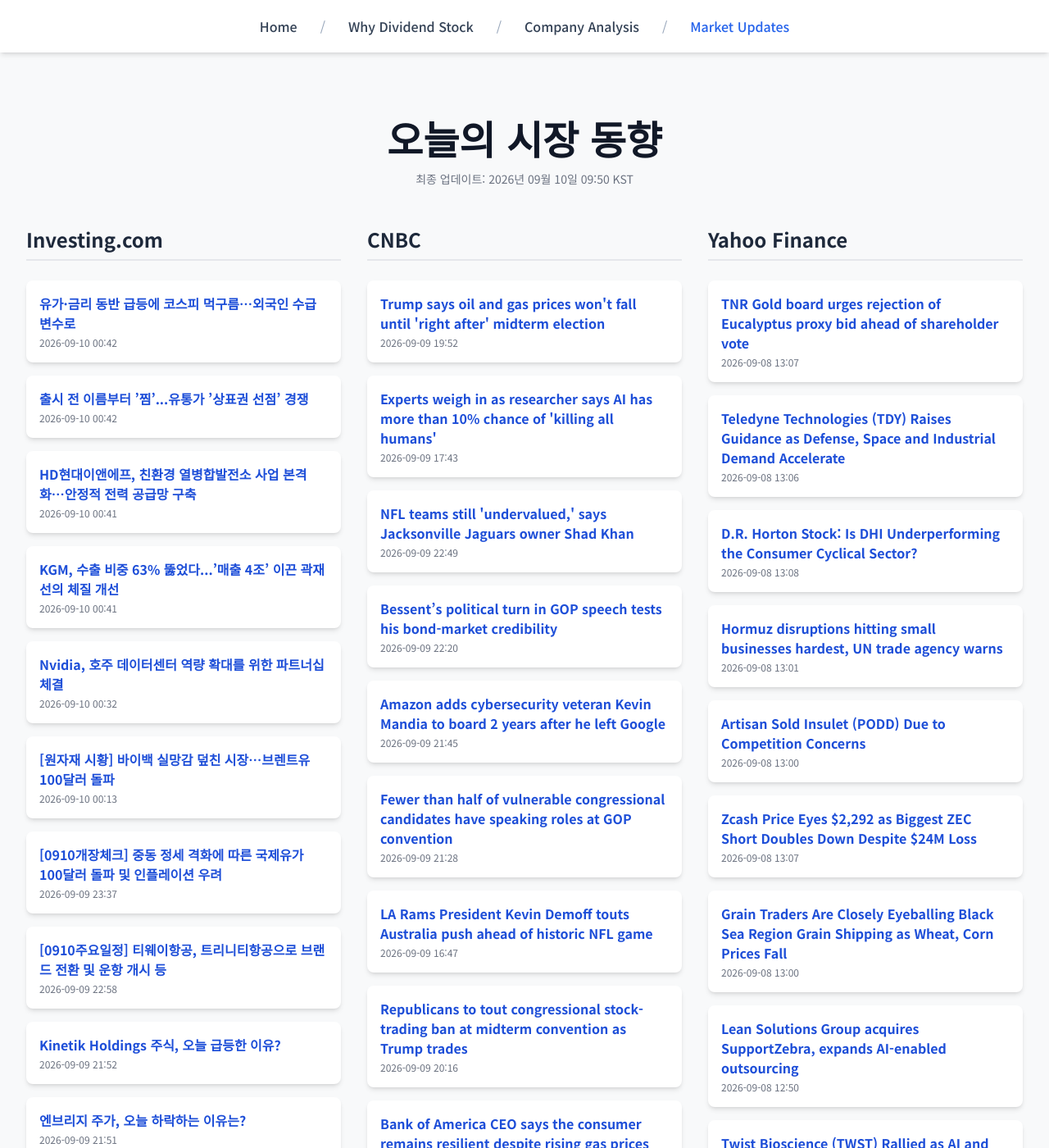
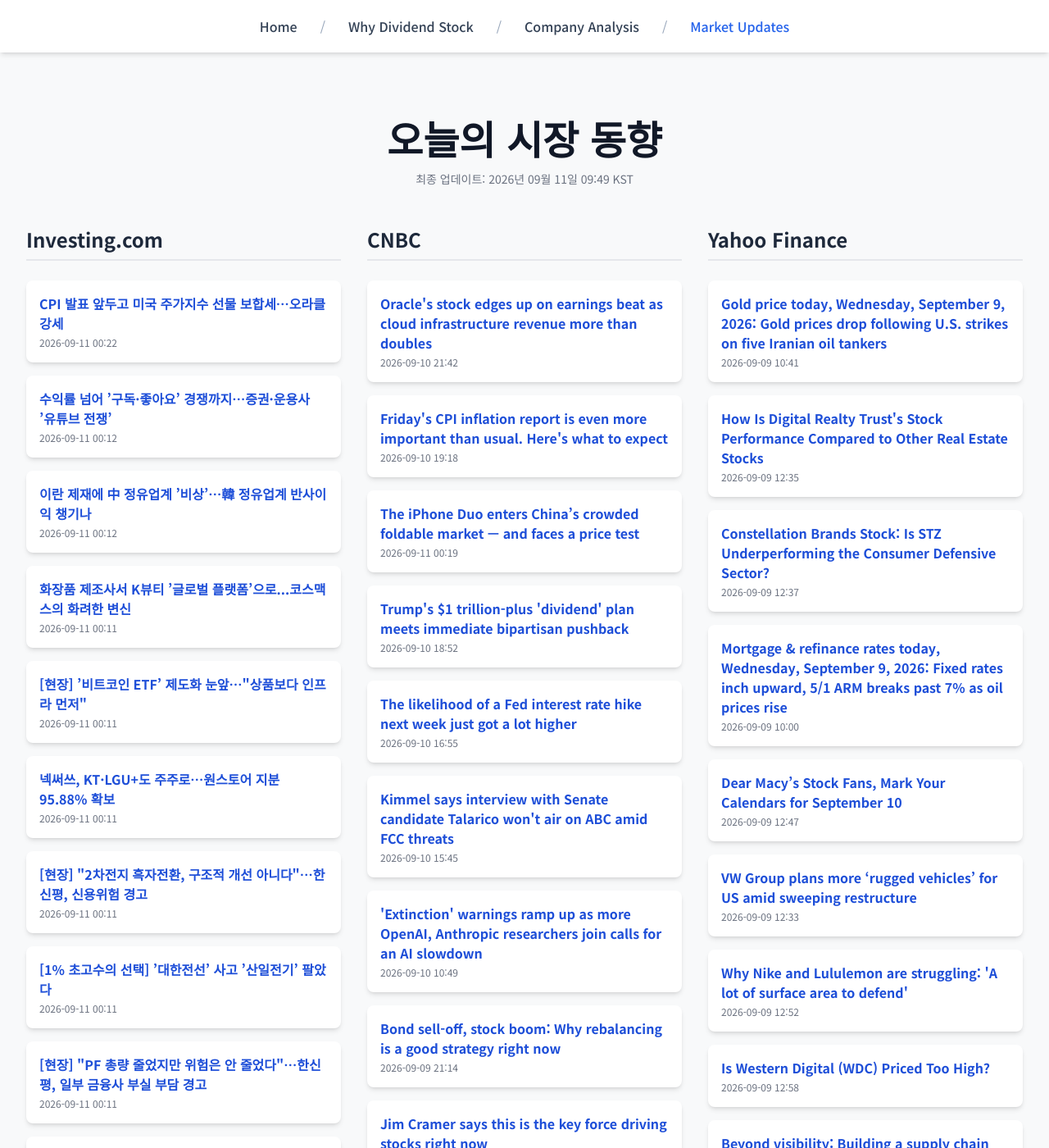
Before and after one commit to Kay-Hwang/my-company-analysis, a Jekyll site: the page built from market-updates.html, in a window 1280 px wide and 1400 px high. Shown: the whole window at 82% size. Built offline with Jekyll 4.4.1, drawn with Linux system fonts in a browser that asks for light colours; nearby versions of some CDN libraries; a script that is not in the unit is left out; some of the changed text lies outside the part shown.

Commit message:
Update daily data

```diff
--- a/_data/latest_data.json
+++ b/_data/latest_data.json
@@ -1,190 +1,190 @@
 {
-  "lastUpdated": "2026년 09월 10일 09:50 KST",
+  "lastUpdated": "2026년 09월 11일 09:49 KST",
   "news": {
     "investing": [
       {
-        "title": "유가·금리 동반 급등에 코스피 먹구름…외국인 수급 변수로",
-        "link": "https://kr.investing.com/news/stock-market-news/article-2089344",
-        "pubDate": "2026-09-10 00:42:19",
-        "summary": "유가·금리 동반 급등에 코스피 먹구름…외국인 수급 변수로"
+        "title": "CPI 발표 앞두고 미국 주가지수 선물 보합세…오라클 강세",
+        "link": "https://kr.investing.com/news/stock-market-news/article-2091223",
+        "pubDate": "2026-09-11 00:22:27",
+        "summary": "CPI 발표 앞두고 미국 주가지수 선물 보합세…오라클 강세"
       },
       {
-        "title": "출시 전 이름부터 ’찜’...유통가 ’상표권 선점’ 경쟁",
-        "link": "https://kr.investing.com/news/stock-market-news/article-2089345",
-        "pubDate": "2026-09-10 00:42:03",
-        "summary": "출시 전 이름부터 ’찜’...유통가 ’상표권 선점’ 경쟁"
+        "title": "수익률 넘어 ’구독·좋아요’ 경쟁까지…증권·운용사 ’유튜브 전쟁’",
+        "link": "https://kr.investing.com/news/stock-market-news/article-2091209",
+        "pubDate": "2026-09-11 00:12:30",
+        "summary": "수익률 넘어 ’구독·좋아요’ 경쟁까지…증권·운용사 ’유튜브 전쟁’"
       },
       {
-        "title": "HD현대이앤에프, 친환경 열병합발전소 사업 본격화…안정적 전력 공급망 구축",
-        "link": "https://kr.investing.com/news/stock-market-news/article-2089347",
-        "pubDate": "2026-09-10 00:41:52",
-        "summary": "HD현대이앤에프, 친환경 열병합발전소 사업 본격화…안정적 전력 공급망 구축"
+        "title": "이란 제재에 中 정유업계 ’비상’…韓 정유업계 반사이익 챙기나",
+        "link": "https://kr.investing.com/news/stock-market-news/article-2091210",
+        "pubDate": "2026-09-11 00:12:19",
+        "summary": "이란 제재에 中 정유업계 ’비상’…韓 정유업계 반사이익 챙기나"
       },
       {
-        "title": "KGM, 수출 비중 63% 뚫었다...’매출 4조’ 이끈 곽재선의 체질 개선",
-        "link": "https://kr.investing.com/news/stock-market-news/article-2089346",
-        "pubDate": "2026-09-10 00:41:49",
-        "summary": "KGM, 수출 비중 63% 뚫었다...’매출 4조’ 이끈 곽재선의 체질 개선"
+        "title": "화장품 제조사서 K뷰티 ’글로벌 플랫폼’으로...코스맥스의 화려한 변신",
+        "link": "https://kr.investing.com/news/stock-market-news/article-2091207",
+        "pubDate": "2026-09-11 00:11:53",
+        "summary": "화장품 제조사서 K뷰티 ’글로벌 플랫폼’으로...코스맥스의 화려한 변신"
       },
       {
-        "title": "Nvidia, 호주 데이터센터 역량 확대를 위한 파트너십 체결",
-        "link": "https://kr.investing.com/news/stock-market-news/article-2089332",
-        "pubDate": "2026-09-10 00:32:38",
-        "summary": "Nvidia, 호주 데이터센터 역량 확대를 위한 파트너십 체결"
+        "title": "[현장] ’비트코인 ETF’ 제도화 눈앞…\"상품보다 인프라 먼저\"",
+        "link": "https://kr.investing.com/news/stock-market-news/article-2091208",
+        "pubDate": "2026-09-11 00:11:15",
+        "summary": "[현장] ’비트코인 ETF’ 제도화 눈앞…\"상품보다 인프라 먼저\""
       },
       {
-        "title": "[원자재 시황] 바이백 실망감 덮친 시장…브렌트유 100달러 돌파",
-        "link": "https://kr.investing.com/news/stock-market-news/article-2089306",
-        "pubDate": "2026-09-10 00:13:05",
-        "summary": "[원자재 시황] 바이백 실망감 덮친 시장…브렌트유 100달러 돌파"
+        "title": "넥써쓰, KT·LGU+도 주주로…원스토어 지분 95.88% 확보",
+        "link": "https://kr.investing.com/news/stock-market-news/article-2091205",
+        "pubDate": "2026-09-11 00:11:14",
+        "summary": "넥써쓰, KT·LGU+도 주주로…원스토어 지분 95.88% 확보"
       },
       {
-        "title": "[0910개장체크] 중동 정세 격화에 따른 국제유가 100달러 돌파 및 인플레이션 우려",
-        "link": "https://kr.investing.com/news/stock-market-news/article-2089234",
-        "pubDate": "2026-09-09 23:37:05",
-        "summary": "[0910개장체크] 중동 정세 격화에 따른 국제유가 100달러 돌파 및 인플레이션 우려"
+        "title": "[현장] \"2차전지 흑자전환, 구조적 개선 아니다\"…한신평, 신용위험 경고",
+        "link": "https://kr.investing.com/news/stock-market-news/article-2091206",
+        "pubDate": "2026-09-11 00:11:14",
+        "summary": "[현장] \"2차전지 흑자전환, 구조적 개선 아니다\"…한신평, 신용위험 경고"
       },
       {
-        "title": "[0910주요일정] 티웨이항공, 트리니티항공으로 브랜드 전환 및 운항 개시 등",
-        "link": "https://kr.investing.com/news/stock-market-news/article-2089235",
-        "pubDate": "2026-09-09 22:58:00",
-        "summary": "[0910주요일정] 티웨이항공, 트리니티항공으로 브랜드 전환 및 운항 개시 등"
+        "title": "[1% 초고수의 선택] ’대한전선’ 사고 ’산일전기’ 팔았다",
+        "link": "https://kr.investing.com/news/stock-market-news/article-2091202",
+        "pubDate": "2026-09-11 00:11:13",
+        "summary": "[1% 초고수의 선택] ’대한전선’ 사고 ’산일전기’ 팔았다"
       },
       {
-        "title": "Kinetik Holdings 주식, 오늘 급등한 이유?",
-        "link": "https://kr.investing.com/news/stock-market-news/article-93CH-2089187",
-        "pubDate": "2026-09-09 21:52:20",
-        "summary": "Kinetik Holdings 주식, 오늘 급등한 이유?"
+        "title": "[현장] \"PF 총량 줄었지만 위험은 안 줄었다\"…한신평, 일부 금융사 부실 부담 경고",
+        "link": "https://kr.investing.com/news/stock-market-news/article-2091203",
+        "pubDate": "2026-09-11 00:11:13",
+        "summary": "[현장] \"PF 총량 줄었지만 위험은 안 줄었다\"…한신평, 일부 금융사 부실 부담 경고"
       },
       {
-        "title": "엔브리지 주가, 오늘 하락하는 이유는?",
-        "link": "https://kr.investing.com/news/stock-market-news/article-93CH-2089185",
-        "pubDate": "2026-09-09 21:51:28",
-        "summary": "엔브리지 주가, 오늘 하락하는 이유는?"
+        "title": "효성, 분식회계 재판 12년8개월 만에 마침표",
+        "link": "https://kr.investing.com/news/stock-market-news/article-2091204",
+        "pubDate": "2026-09-11 00:11:13",
+        "summary": "효성, 분식회계 재판 12년8개월 만에 마침표"
       }
     ],
     "cnbc": [
       {
-        "title": "Trump says oil and gas prices won't fall until 'right after' midterm election",
-        "link": "https://www.cnbc.com/2026/09/09/trump-oil-gas-prices-midterm-elections.html",
-        "pubDate": "Wed, 09 Sep 2026 19:52:11 GMT",
-        "summary": "President Donald Trump said energy prices that have been elevated due to the Iran war will not come down until after the midterm elections."
+        "title": "Oracle's stock edges up on earnings beat as cloud infrastructure revenue more than doubles",
+        "link": "https://www.cnbc.com/2026/09/10/oracle-orcl-q1-earnings-report-2027.html",
+        "pubDate": "Thu, 10 Sep 2026 21:42:47 GMT",
+        "summary": "Oracle's results for the quarter came in stronger than expected, as did its revenue backlog."
       },
       {
-        "title": "Experts weigh in as researcher says AI has more than 10% chance of 'killing all humans'",
-        "link": "https://www.cnbc.com/2026/09/09/anthropic-researcher-quits-ai-safety.html",
-        "pubDate": "Wed, 09 Sep 2026 17:43:45 GMT",
-        "summary": "Jacob Coxon said in a post on X that Anthropic and OpenAI are \"gambling with our lives.\""
+        "title": "Friday's CPI inflation report is even more important than usual. Here's what to expect",
+        "link": "https://www.cnbc.com/2026/09/10/fridays-cpi-inflation-report-is-even-more-important-than-usual-heres-what-to-expect.html",
+        "pubDate": "Thu, 10 Sep 2026 19:18:05 GMT",
+        "summary": "The Bureau of Labor Statistics will release the August consumer price index report at 8:30 a.m."
       },
       {
-        "title": "NFL teams still 'undervalued,' says Jacksonville Jaguars owner Shad Khan",
-        "link": "https://www.cnbc.com/2026/09/09/nfl-teams-still-undervalued-says-jacksonville-jaguars-owner-shad-khan.html",
-        "pubDate": "Wed, 09 Sep 2026 22:49:41 GMT",
-        "summary": "Jacksonville Jaguars owner Shad Khan says NFL teams are still undervalued compared with teams in other professional sports leagues."
+        "title": "The iPhone Duo enters China’s crowded foldable market — and faces a price test",
+        "link": "https://www.cnbc.com/2026/09/11/the-iphone-duo-enters-chinas-crowded-foldable-market.html",
+        "pubDate": "Fri, 11 Sep 2026 00:19:54 GMT",
+        "summary": "Chinese netizens focused on the price of Apple’s iPhone Duo, as cheaper Xiaomi and Huawei foldables raise value comparisons and muddle the foldable's reception."
       },
       {
-        "title": "Bessent’s political turn in GOP speech tests his bond-market credibility",
-        "link": "https://www.cnbc.com/2026/09/09/bessent-treasury-yields-buybacks-republican-convention.html",
-        "pubDate": "Wed, 09 Sep 2026 22:20:16 GMT",
-        "summary": "Treasury Secretary Scott Bessent's planned Republican convention speech in Dallas is raising questions about how politics could affect market confidence in him."
+        "title": "Trump's $1 trillion-plus 'dividend' plan meets immediate bipartisan pushback",
+        "link": "https://www.cnbc.com/2026/09/10/trump-dividend-midterms-gop.html",
+        "pubDate": "Thu, 10 Sep 2026 18:52:34 GMT",
+        "summary": "Such a payout could cost more than $1 trillion and is likely to face legal obstacles."
       },
       {
-        "title": "Amazon adds cybersecurity veteran Kevin Mandia to board 2 years after he left Google",
-        "link": "https://www.cnbc.com/2026/09/09/amazon-adds-cybersecurity-vet-ex-google-exec-kevin-mandia-to-board.html",
-        "pubDate": "Wed, 09 Sep 2026 21:45:34 GMT",
-        "summary": "Amazon said Kevin Mandia, the founder and former CEO of cybersecurity company Mandiant, is joining its board of directors."
+        "title": "The likelihood of a Fed interest rate hike next week just got a lot higher",
+        "link": "https://www.cnbc.com/2026/09/10/the-likelihood-of-a-fed-interest-rate-hike-next-week-just-got-a-lot-higher.html",
+        "pubDate": "Thu, 10 Sep 2026 16:55:17 GMT",
+        "summary": "Traders pushed chances for a rate increase to 70% in morning action."
       },
       {
-        "title": "Fewer than half of vulnerable congressional candidates have speaking roles at GOP convention",
-        "link": "https://www.cnbc.com/2026/09/09/trump-gop-convention-dallas-speakers.html",
-        "pubDate": "Wed, 09 Sep 2026 21:28:23 GMT",
-        "summary": "Republicans hope to build momentum as they sag in the polls ahead of November's midterm election, but some vulnerable candidates skip the event."
+        "title": "Kimmel says interview with Senate candidate Talarico won't air on ABC amid FCC threats",
+        "link": "https://www.cnbc.com/2026/09/10/abc-kimmel-talarico-fcc.html",
+        "pubDate": "Thu, 10 Sep 2026 15:45:09 GMT",
+        "summary": "ABC has come under increased pressure from the FCC, and the Trump administration has raised concerns about equal air time for political candidates."
       },
       {
-        "title": "LA Rams President Kevin Demoff touts Australia push ahead of historic NFL game",
-        "link": "https://www.cnbc.com/2026/09/09/la-rams-kevin-demoff-australia.html",
-        "pubDate": "Wed, 09 Sep 2026 16:47:24 GMT",
-        "summary": "The Rams spent five years building their brand in Australia. This week, Los Angeles will face San Francisco in the NFL’s first regular-season game Down Under."
-      },
-      {
-        "title": "Republicans to tout congressional stock-trading ban at midterm convention as Trump trades",
-        "link": "https://www.cnbc.com/2026/09/09/trump-republicans-congress-stock-trading-ban-midterm-convention.html",
-        "pubDate": "Wed, 09 Sep 2026 20:16:44 GMT",
-        "summary": "Trump disclosed more than 21,000 trades in 2025, while the House-passed restrictions Republicans are promoting apply only to Congress."
-      },
-      {
-        "title": "Bank of America CEO says the consumer remains resilient despite rising gas prices",
-        "link": "https://www.cnbc.com/2026/09/09/bank-of-america-ceo-consumer-resilient-despite-rising-gas.html",
-        "pubDate": "Wed, 09 Sep 2026 22:53:51 GMT",
-        "summary": "Bank of America CEO Brian Moynihan said the bank’s data shows consumer spending and credit remain healthy despite rising gasoline prices."
+        "title": "'Extinction' warnings ramp up as more OpenAI, Anthropic researchers join calls for an AI slowdown",
+        "link": "https://www.cnbc.com/2026/09/10/openai-anthropic-ai-safety-slowdown-extinction.html",
+        "pubDate": "Thu, 10 Sep 2026 10:49:29 GMT",
+        "summary": "There is growing concern globally about the capability of AI, following numerous cyberattacks and security incidents in recent months by rogue models"
       },
       {
         "title": "Bond sell-off, stock boom: Why rebalancing is a good strategy right now",
         "link": "https://www.cnbc.com/2026/09/09/bond-selloff-stock-boom-rebalancing.html",
         "pubDate": "Wed, 09 Sep 2026 21:14:49 GMT",
         "summary": "With stocks near all-time highs and bonds selling off, it's likely a good time for investors to consider rebalancing to their target risk, advisors said."
+      },
+      {
+        "title": "Jim Cramer says this is the key force driving stocks right now",
+        "link": "https://www.cnbc.com/2026/09/10/jim-cramer-key-force-driving-stocks-right-now.html",
+        "pubDate": "Thu, 10 Sep 2026 22:46:54 GMT",
+        "summary": "CNBC's Jim Cramer said the 30-year Treasury yield is a key force driving stocks as it climbs to roughly 5.3%."
+      },
+      {
+        "title": "Elon Musk's Boring Co. turns to Middle East for expansion in reaching $23 billion valuation",
+        "link": "https://www.cnbc.com/2026/09/10/elon-musk-boring-co-uae-valuation.html",
+        "pubDate": "Thu, 10 Sep 2026 18:15:59 GMT",
+        "summary": "The Boring Co.'s latest $3 billion financing round was led by the United Arab Emirates."
       }
     ],
     "yahoo": [
       {
-        "title": "TNR Gold board urges rejection of Eucalyptus proxy bid ahead of shareholder vote",
-        "link": "https://finance.yahoo.com/markets/stocks/articles/tnr-gold-board-urges-rejection-130700736.html",
-        "pubDate": "2026-09-08T13:07:00Z",
-        "summary": "TNR Gold board urges rejection of Eucalyptus proxy bid ahead of shareholder vote"
+        "title": "Gold price today, Wednesday, September 9, 2026: Gold prices drop following U.S. strikes on five Iranian oil tankers",
+        "link": "https://finance.yahoo.com/personal-finance/investing/article/gold-price-today-wednesday-september-9-2026-gold-prices-drop-following-us-strikes-on-five-iranian-oil-tankers-104123795.html",
+        "pubDate": "2026-09-09T10:41:23Z",
+        "summary": "Gold price today, Wednesday, September 9, 2026: Gold prices drop following U.S. strikes on five Iranian oil tankers"
       },
       {
-        "title": "Teledyne Technologies (TDY) Raises Guidance as Defense, Space and Industrial Demand Accelerate",
-        "link": "https://finance.yahoo.com/markets/stocks/articles/teledyne-technologies-tdy-raises-guidance-130635631.html",
-        "pubDate": "2026-09-08T13:06:35Z",
-        "summary": "Teledyne Technologies (TDY) Raises Guidance as Defense, Space and Industrial Demand Accelerate"
+        "title": "How Is Digital Realty Trust's Stock Performance Compared to Other Real Estate Stocks",
+        "link": "https://finance.yahoo.com/real-estate/articles/digital-realty-trusts-stock-performance-123515121.html",
+        "pubDate": "2026-09-09T12:35:15Z",
+        "summary": "How Is Digital Realty Trust's Stock Performance Compared to Other Real Estate Stocks"
       },
       {
-        "title": "D.R. Horton Stock: Is DHI Underperforming the Consumer Cyclical Sector?",
-        "link": "https://finance.yahoo.com/markets/stocks/articles/d-r-horton-stock-dhi-130844917.html",
-        "pubDate": "2026-09-08T13:08:44Z",
-        "summary": "D.R. Horton Stock: Is DHI Underperforming the Consumer Cyclical Sector?"
+        "title": "Constellation Brands Stock: Is STZ Underperforming the Consumer Defensive Sector?",
+        "link": "https://finance.yahoo.com/markets/stocks/articles/constellation-brands-stock-stz-underperforming-123740031.html",
+        "pubDate": "2026-09-09T12:37:40Z",
+        "summary": "Constellation Brands Stock: Is STZ Underperforming the Consumer Defensive Sector?"
       },
       {
-        "title": "Hormuz disruptions hitting small businesses hardest, UN trade agency warns",
-        "link": "https://finance.yahoo.com/small-business/articles/hormuz-disruptions-hitting-small-businesses-130106569.html",
-        "pubDate": "2026-09-08T13:01:06Z",
-        "summary": "Hormuz disruptions hitting small businesses hardest, UN trade agency warns"
+        "title": "Mortgage & refinance rates today, Wednesday, September 9, 2026: Fixed rates inch upward, 5/1 ARM breaks past 7% as oil prices rise",
+        "link": "https://finance.yahoo.com/personal-finance/mortgages/article/mortgage--refinance-rates-today-wednesday-september-9-2026-fixed-rates-inch-upward-51-arm-breaks-past-7-as-oil-prices-rise-100000700.html",
+        "pubDate": "2026-09-09T10:00:00Z",
+        "summary": "Mortgage & refinance rates today, Wednesday, September 9, 2026: Fixed rates inch upward, 5/1 ARM breaks past 7% as oil prices rise"
       },
       {
-        "title": "Artisan Sold Insulet (PODD) Due to Competition Concerns",
-        "link": "https://finance.yahoo.com/markets/stocks/articles/artisan-sold-insulet-podd-due-130010972.html",
-        "pubDate": "2026-09-08T13:00:10Z",
-        "summary": "Artisan Sold Insulet (PODD) Due to Competition Concerns"
+        "title": "Dear Macy’s Stock Fans, Mark Your Calendars for September 10",
+        "link": "https://finance.yahoo.com/markets/stocks/articles/dear-macy-stock-fans-mark-124744066.html",
+        "pubDate": "2026-09-09T12:47:44Z",
+        "summary": "Dear Macy’s Stock Fans, Mark Your Calendars for September 10"
       },
       {
-        "title": "Zcash Price Eyes $2,292 as Biggest ZEC Short Doubles Down Despite $24M Loss",
-        "link": "https://finance.yahoo.com/markets/crypto/articles/zcash-price-eyes-2-292-130715999.html",
-        "pubDate": "2026-09-08T13:07:15Z",
-        "summary": "Zcash Price Eyes $2,292 as Biggest ZEC Short Doubles Down Despite $24M Loss"
+        "title": "VW Group plans more ‘rugged vehicles’ for US amid sweeping restructure",
+        "link": "https://finance.yahoo.com/technology/articles/vw-group-plans-more-rugged-123300274.html",
+        "pubDate": "2026-09-09T12:33:00Z",
+        "summary": "VW Group plans more ‘rugged vehicles’ for US amid sweeping restructure"
       },
       {
-        "title": "Grain Traders Are Closely Eyeballing Black Sea Region Grain Shipping as Wheat, Corn Prices Fall",
-        "link": "https://finance.yahoo.com/markets/commodities/articles/grain-traders-closely-eyeballing-black-130002713.html",
-        "pubDate": "2026-09-08T13:00:02Z",
-        "summary": "Grain Traders Are Closely Eyeballing Black Sea Region Grain Shipping as Wheat, Corn Prices Fall"
+        "title": "Why Nike and Lululemon are struggling: 'A lot of surface area to defend'",
+        "link": "https://finance.yahoo.com/markets/stocks/article/why-nike-and-lululemon-are-struggling-a-lot-of-surface-area-to-defend-125242135.html",
+        "pubDate": "2026-09-09T12:52:42Z",
+        "summary": "Why Nike and Lululemon are struggling: 'A lot of surface area to defend'"
       },
       {
-        "title": "Lean Solutions Group acquires SupportZebra, expands AI-enabled outsourcing",
-        "link": "https://finance.yahoo.com/technology/ai/articles/lean-solutions-group-acquires-supportzebra-125013967.html",
-        "pubDate": "2026-09-08T12:50:13Z",
-        "summary": "Lean Solutions Group acquires SupportZebra, expands AI-enabled outsourcing"
+        "title": "Is Western Digital (WDC) Priced Too High?",
+        "link": "https://finance.yahoo.com/markets/stocks/articles/western-digital-wdc-priced-too-125811420.html",
+        "pubDate": "2026-09-09T12:58:11Z",
+        "summary": "Is Western Digital (WDC) Priced Too High?"
       },
       {
-        "title": "Twist Bioscience (TWST) Rallied as AI and Pharma Drive DNA Demand",
-        "link": "https://finance.yahoo.com/healthcare/articles/twist-bioscience-twst-rallied-ai-125315032.html",
-        "pubDate": "2026-09-08T12:53:15Z",
-        "summary": "Twist Bioscience (TWST) Rallied as AI and Pharma Drive DNA Demand"
+        "title": "Beyond visibility: Building a supply chain that can act when conditions change",
+        "link": "https://finance.yahoo.com/small-business/articles/beyond-visibility-building-supply-chain-130000331.html",
+        "pubDate": "2026-09-09T13:00:00Z",
+        "summary": "Beyond visibility: Building a supply chain that can act when conditions change"
       },
       {
-        "title": "Artisan Added Comfort Systems USA (FIX) as Data Center Demand Accelerates",
-        "link": "https://finance.yahoo.com/markets/stocks/articles/artisan-added-comfort-systems-usa-125646541.html",
-        "pubDate": "2026-09-08T12:56:46Z",
-        "summary": "Artisan Added Comfort Systems USA (FIX) as Data Center Demand Accelerates"
+        "title": "Following Activist Investor Elliott’s Large Stake Purchase, Here’s What It Will Take for Deutsche Telekom to Stage a Recovery",
+        "link": "https://finance.yahoo.com/markets/stocks/articles/following-activist-investor-elliott-large-130002930.html",
+        "pubDate": "2026-09-09T13:00:02Z",
+        "summary": "Following Activist Investor Elliott’s Large Stake Purchase, Here’s What It Will Take for Deutsche Telekom to Stage a Recovery"
       }
     ]
   }
```
